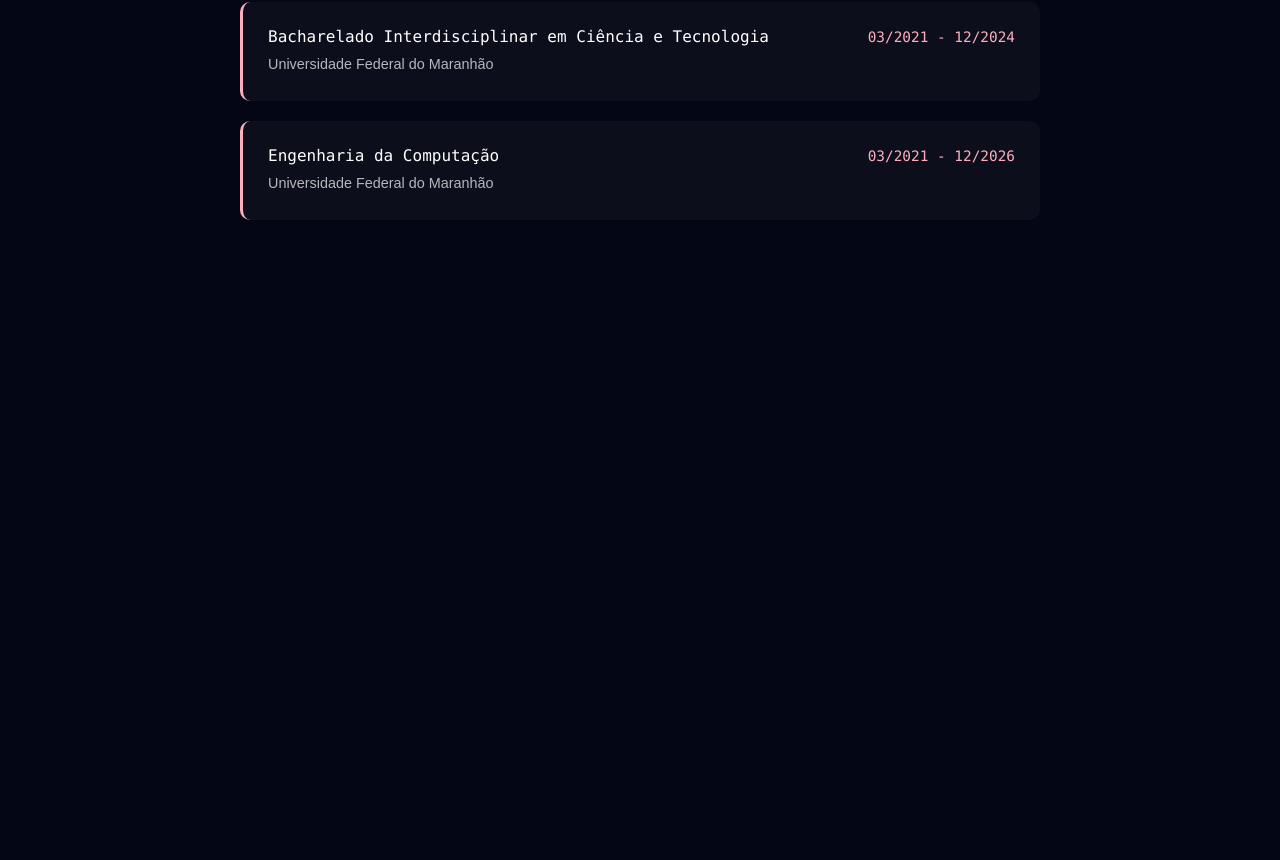
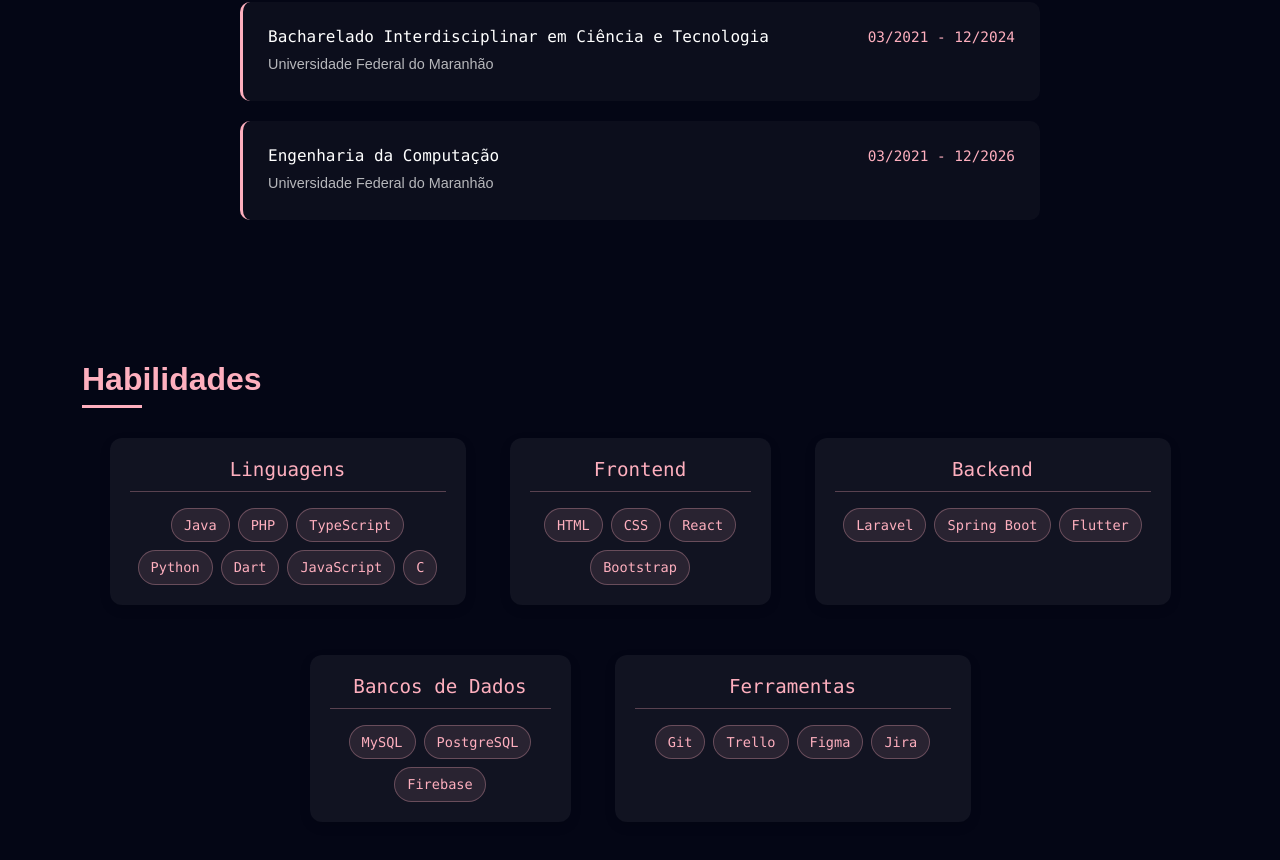
Before and after one commit to milenafbn/Portifolio, a React (Vite) app: page / in a window 1280 px wide. Shown: the part 1382-2242 px from the top of the page. Before the commit the page ends 1682 px from the top, so only its background shows below. Built offline with nearby package versions, Linux system fonts and the light colour scheme.

Commit message:
feat: add Skills section with categorized skill tags and responsive design

```diff
--- a/src/App.tsx
+++ b/src/App.tsx
@@ -5,6 +5,7 @@
 import Header from './components/Header'
 import Hero from './sections/Hero'
 import About from './sections/About'
+import Skills from './sections/Skills'
 
 function App() {
   const [count, setCount] = useState(0)
@@ -14,6 +15,7 @@
       <Header />
       <Hero />
       <About />
+      <Skills />
     </>
   )
 }
--- a/src/sections/Skills.tsx
+++ b/src/sections/Skills.tsx
@@ -0,0 +1,82 @@
+import React, { useState, useEffect } from 'react';
+import { Container, Row, Col } from 'react-bootstrap';
+import '../styles/Skills.css';
+
+const Skills = () => {
+
+  const skillsData = {
+    languages: ["Java", "PHP", "TypeScript", "Python", "Dart", "JavaScript", "C"],
+    frontend: ["HTML", "CSS", "React", "Bootstrap"],
+    backend: ["Laravel", "Spring Boot", "Flutter"],
+    databases: ["MySQL", "PostgreSQL", "Firebase"],
+    tools: ["Git", "Trello", "Figma", "Jira"]
+  };
+
+  return (
+    <section id="skills" className="skills-section">
+        <Container>
+            <h2 className="section-title">Habilidades</h2>
+
+
+            <Row className="skill-categories">
+                <Col lg={4} md={6} className="skill-category">
+                    <div className="skill-category-card">
+                    <h3 className="category-title">Linguagens</h3>
+                    <div className="skill-tags">
+                        {skillsData.languages.map((skill, index) => (
+                        <span key={index} className="skill-tag">{skill}</span>
+                        ))}
+                    </div>
+                    </div>
+                </Col>
+
+                <Col lg={3} md={6} className="skill-category">
+                    <div className="skill-category-card">
+                    <h3 className="category-title">Frontend</h3>
+                    <div className="skill-tags">
+                        {skillsData.frontend.map((skill, index) => (
+                        <span key={index} className="skill-tag">{skill}</span>
+                        ))}
+                    </div>
+                    </div>
+                </Col>
+
+                <Col lg={4} md={6} className="skill-category">
+                    <div className="skill-category-card">
+                    <h3 className="category-title">Backend</h3>
+                    <div className="skill-tags">
+                        {skillsData.backend.map((skill, index) => (
+                        <span key={index} className="skill-tag">{skill}</span>
+                        ))}
+                    </div>
+                    </div>
+                </Col>
+
+                <Col lg={3} md={6} className="skill-category">
+                    <div className="skill-category-card">
+                    <h3 className="category-title">Bancos de Dados</h3>
+                    <div className="skill-tags">
+                        {skillsData.databases.map((skill, index) => (
+                        <span key={index} className="skill-tag">{skill}</span>
+                        ))}
+                    </div>
+                    </div>
+                </Col>
+
+                <Col lg={4} md={6} className="skill-category">
+                    <div className="skill-category-card">
+                    <h3 className="category-title">Ferramentas</h3>
+                    <div className="skill-tags">
+                        {skillsData.tools.map((skill, index) => (
+                        <span key={index} className="skill-tag">{skill}</span>
+                        ))}
+                    </div>
+                    </div>
+                </Col>
+            </Row>
+        </Container>
+    </section>
+  );
+};
+
+export default Skills;
--- /dev/null
+++ b/src/styles/Skills.css
@@ -0,0 +1,108 @@
+.skills-section {
+    padding: 60px 0;
+    color: white;
+    min-height: auto;
+  }
+
+  .section-title {
+    color: #feafbe;
+    font-size: 2rem;
+    margin-bottom: 40px;
+    font-weight: bold;
+    text-align: center;
+  }
+
+  .skill-categories {
+    display: flex;
+    flex-wrap: wrap;
+    justify-content: center;
+    gap: 20px;
+  }
+
+  .skill-category {
+    margin-bottom: 30px;
+  }
+
+  .skill-category-card {
+    background-color: rgba(255, 255, 255, 0.05);
+    border-radius: 12px;
+    padding: 20px;
+    height: 100%;
+    box-shadow: 0 4px 12px rgba(0, 0, 0, 0.1);
+    transition: transform 0.3s ease, box-shadow 0.3s ease;
+  }
+
+  .skill-category-card:hover {
+    transform: translateY(-5px);
+    box-shadow: 0 8px 20px rgba(254, 175, 190, 0.2);
+  }
+
+  .category-title {
+    font-size: 1.2rem;
+    margin-bottom: 16px;
+    color: #feafbe;
+    font-family: 'consolas', monospace;
+    text-align: center;
+    padding-bottom: 10px;
+    border-bottom: 1px solid rgba(254, 175, 190, 0.3);
+  }
+
+  .skill-tags {
+    display: flex;
+    flex-wrap: wrap;
+    gap: 8px;
+    justify-content: center;
+  }
+
+  .skill-tag {
+    background-color: rgba(254, 175, 190, 0.1);
+    border: 1px solid rgba(254, 175, 190, 0.3);
+    color: #feafbe;
+    padding: 6px 12px;
+    border-radius: 20px;
+    font-family: 'consolas', monospace;
+    font-size: 0.85rem;
+    transition: all 0.3s ease;
+  }
+
+  .skill-tag:hover {
+    background-color: rgba(254, 175, 190, 0.2);
+    transform: translateY(-2px);
+    box-shadow: 0 4px 8px rgba(254, 175, 190, 0.15);
+  }
+
+  /* Responsividade */
+  @media (max-width: 992px) {
+    .skill-categories {
+      gap: 15px;
+    }
+  }
+
+  @media (max-width: 768px) {
+    .skills-section {
+      padding: 40px 0;
+    }
+
+    .section-title {
+      margin-bottom: 30px;
+    }
+
+    .skill-category-card {
+      padding: 15px;
+    }
+
+    .skill-tag {
+      padding: 5px 10px;
+      font-size: 0.8rem;
+    }
+  }
+
+  @media (max-width: 576px) {
+    .skill-categories {
+      gap: 10px;
+    }
+
+    .skill-category {
+      margin-bottom: 20px;
+    }
+  }
```
